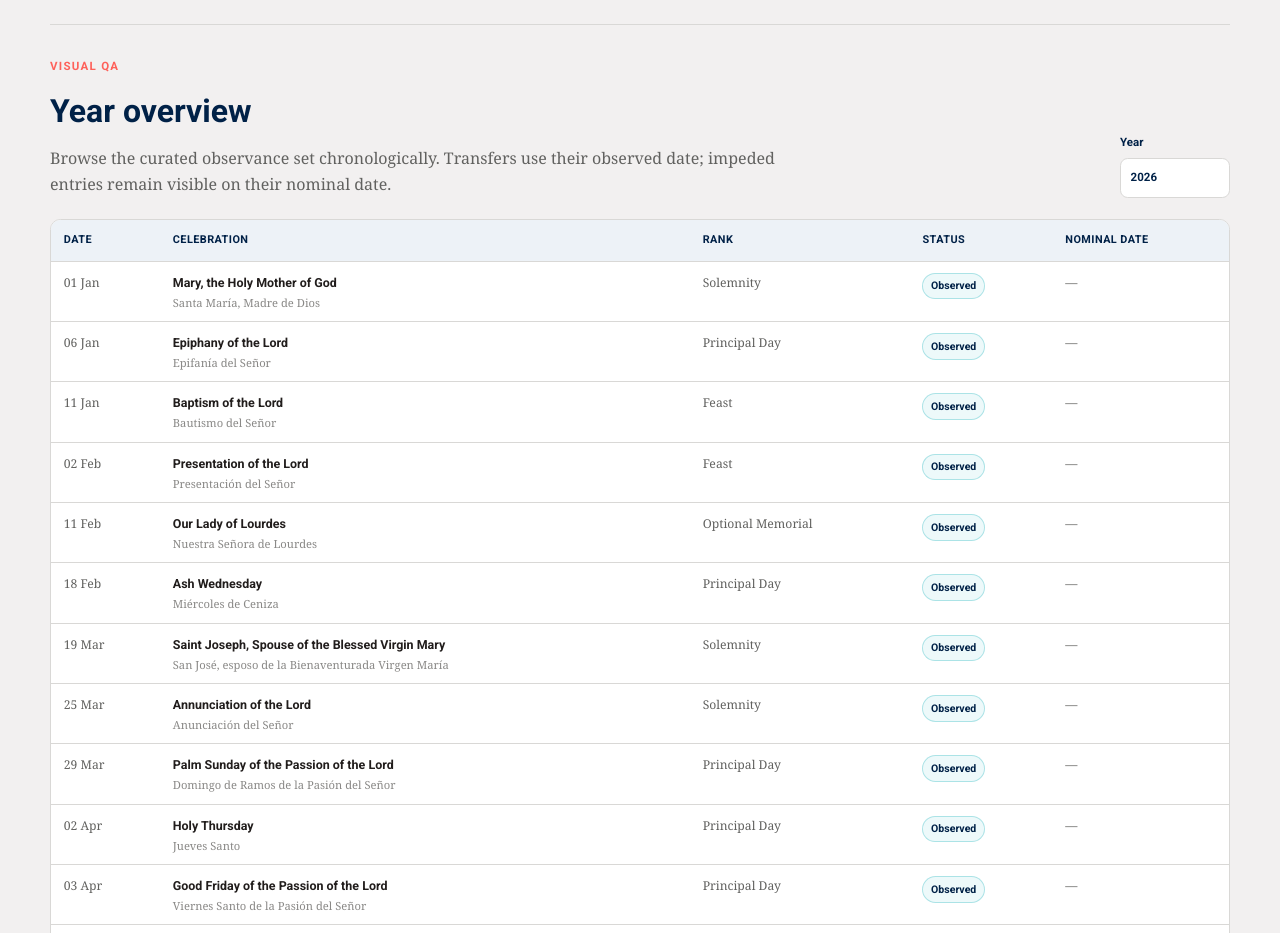
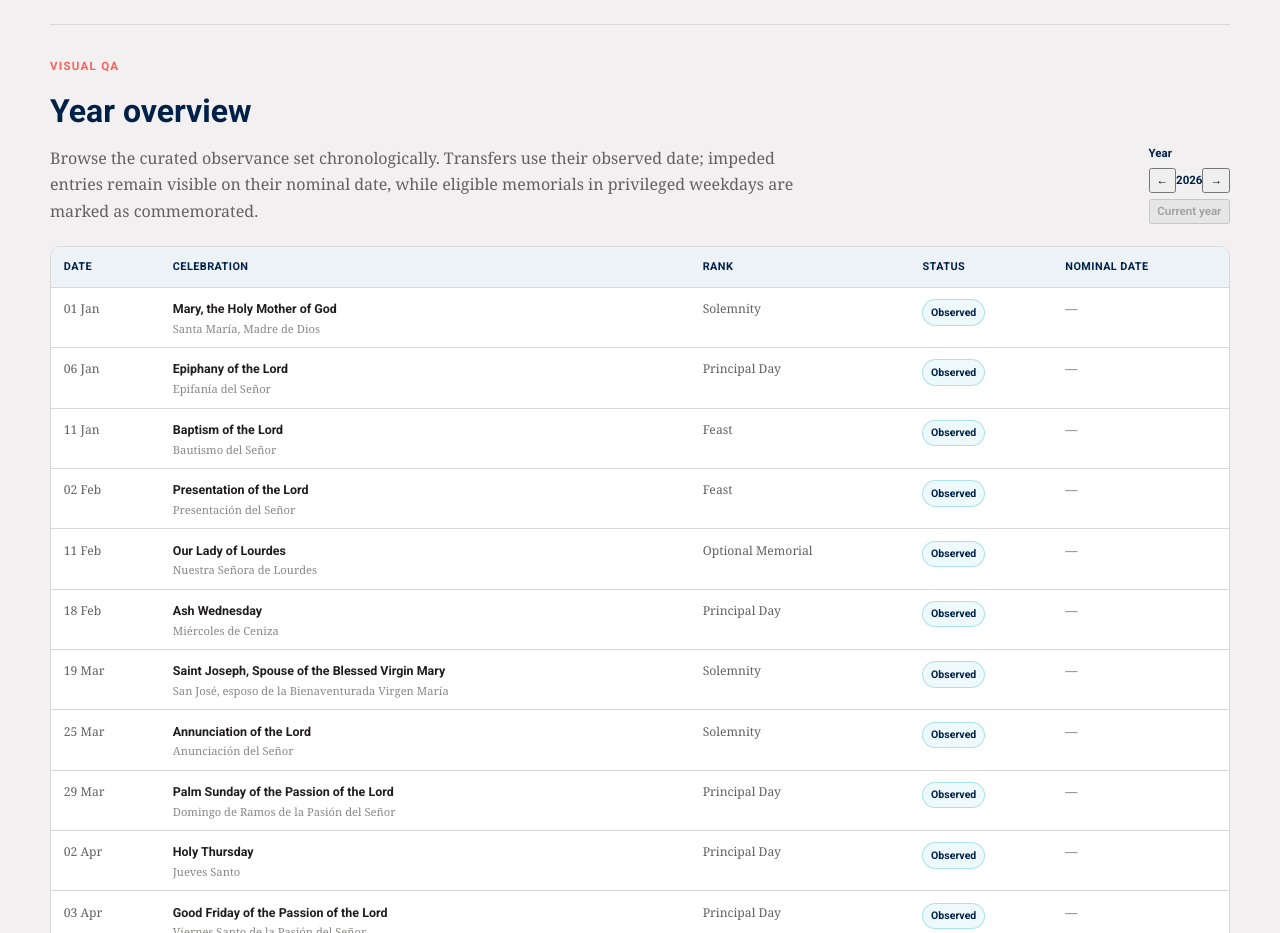
Before and after one commit to bgonzalezbustamante/catholic-calendar, a Next.js app: page / in a window 1280 px wide. Shown: the part 1060-1993 px from the top of the page. Built offline with nearby package versions, Linux system fonts and the light colour scheme.

Commit message:
feat: add year pagination controls

```diff
--- a/components/year-overview.tsx
+++ b/components/year-overview.tsx
@@ -35,22 +35,39 @@ export default function YearOverview({ initialYear }: { initialYear: number }) {
           <h2 id="year-overview-title">Year overview</h2>
           <p className="section-intro">
             Browse the curated observance set chronologically. Transfers use their observed date;
-            impeded entries remain visible on their nominal date.
+            impeded entries remain visible on their nominal date, while eligible memorials in privileged weekdays are marked as commemorated.
           </p>
         </div>
-        <label className="year-control">
+        <div className="year-control" aria-label="Year pagination">
           <span>Year</span>
-          <input
-            type="number"
-            min={MIN_SUPPORTED_YEAR}
-            max={MAX_SUPPORTED_YEAR}
-            value={year}
-            onChange={(event) => {
-              const value = Number(event.target.value)
-              if (value >= MIN_SUPPORTED_YEAR && value <= MAX_SUPPORTED_YEAR) setYear(value)
-            }}
-          />
-        </label>
+          <div className="year-pagination">
+            <button
+              type="button"
+              disabled={year === MIN_SUPPORTED_YEAR}
+              onClick={() => setYear((value) => Math.max(MIN_SUPPORTED_YEAR, value - 1))}
+              aria-label="Previous year"
+            >
+              ←
+            </button>
+            <strong>{year}</strong>
+            <button
+              type="button"
+              disabled={year === MAX_SUPPORTED_YEAR}
+              onClick={() => setYear((value) => Math.min(MAX_SUPPORTED_YEAR, value + 1))}
+              aria-label="Next year"
+            >
+              →
+            </button>
+          </div>
+          <button
+            className="year-current-button"
+            type="button"
+            disabled={year === initialYear}
+            onClick={() => setYear(initialYear)}
+          >
+            Current year
+          </button>
+        </div>
       </div>
 
       <div className="table-scroll" tabIndex={0}>
```
